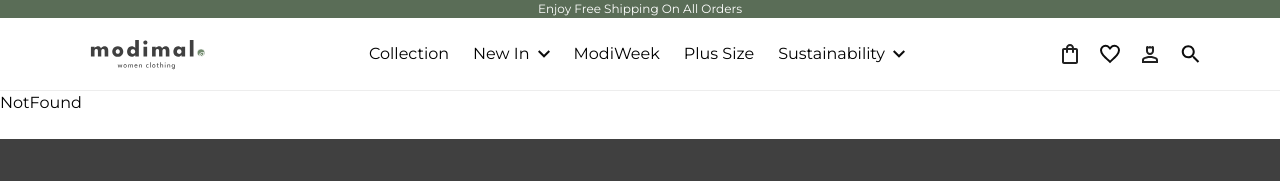
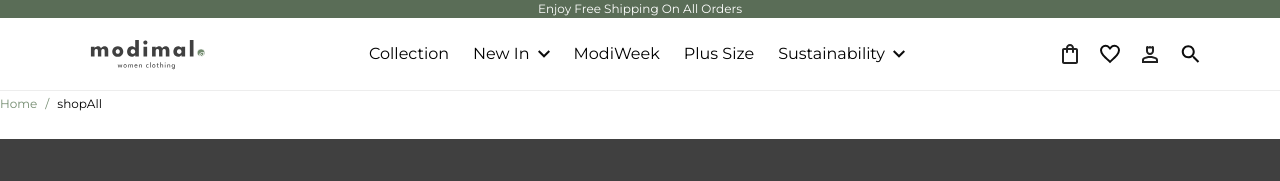
Before and after one commit to javadyousefi1/modimal-front, a React (Vite) app: page /products in a window 1280 px wide. Shown: the top 181 px of the page. Built offline with nearby package versions, Linux system fonts and the light colour scheme.

Commit message:
create product page component

```diff
--- /dev/null
+++ b/src/pages/Products.tsx
@@ -0,0 +1,17 @@
+import Breadcrumbs from "@components/shared/Breadcrumbs";
+
+const Products: React.FC = () => {
+  let faqBreadcrumbs = [
+    { id: 1, text: "Home", href: "/" },
+    { id: 2, text: "shopAll", href: "/products" },
+  ];
+
+  return (
+    <div>
+      <Breadcrumbs items={faqBreadcrumbs} />
+
+    </div>
+  );
+};
+
+export default Products;
--- a/src/routes/route.ts
+++ b/src/routes/route.ts
@@ -6,6 +6,7 @@ import Login from "../pages/Login";
 import Faq from "../pages/Faq";
 import Users from "../pages/admin/Users";
 import Main from "../pages/admin/Main";
+import Products from "../pages/Products";
 
 interface RouteType {
   id: number;
@@ -23,4 +24,5 @@ export const routes: RouteType[] = [
   { id: 4, path: "/faq", title: "faq", component: Faq },
   { id: 5, path: "/admin", title: "main", component: Main, panelAdmin: true },
   { id: 6, path: "/admin/users", title: "users", component: Users, panelAdmin: true },
+  { id: 7, path: "/products", title: "products", component: Products },
 ];
```
